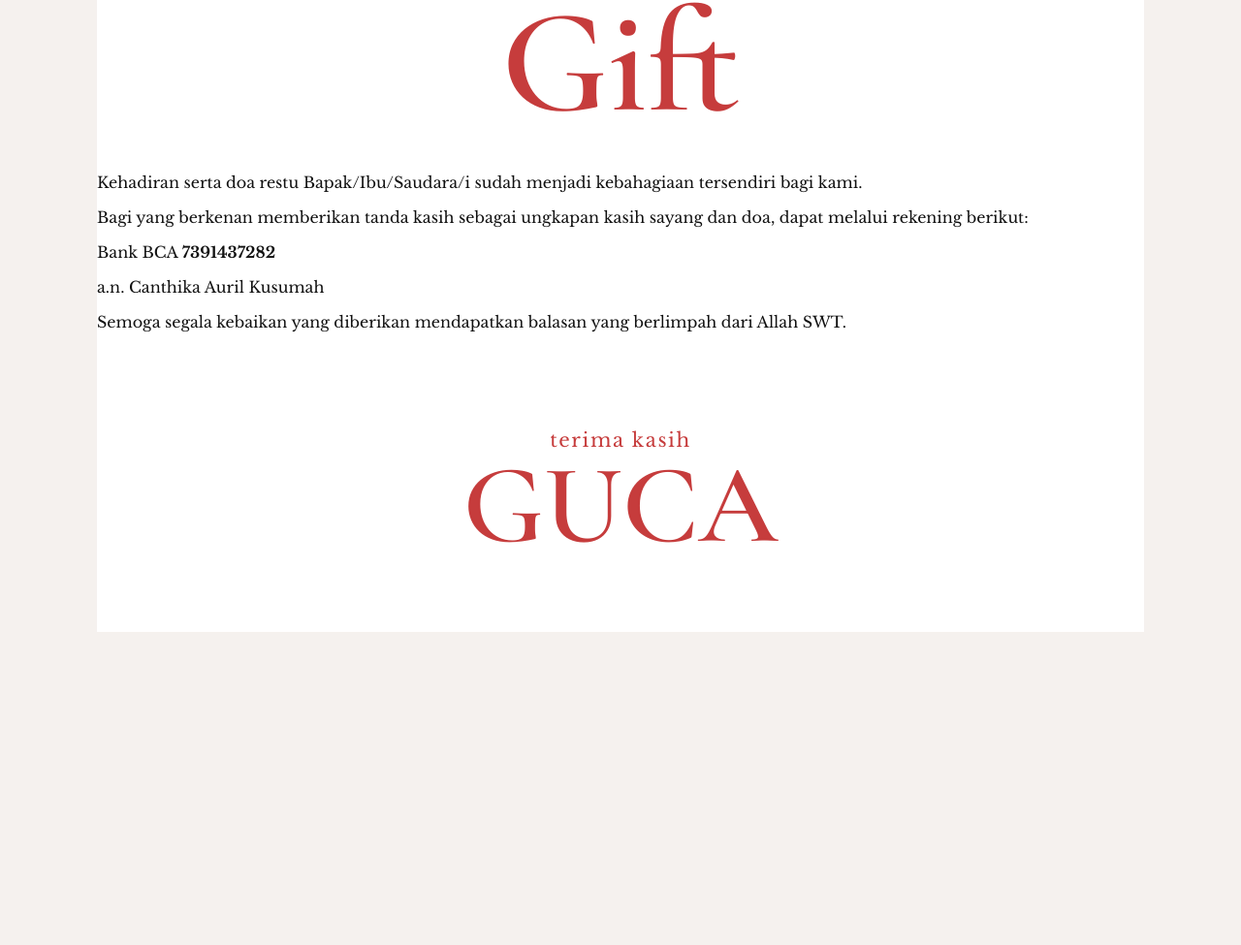
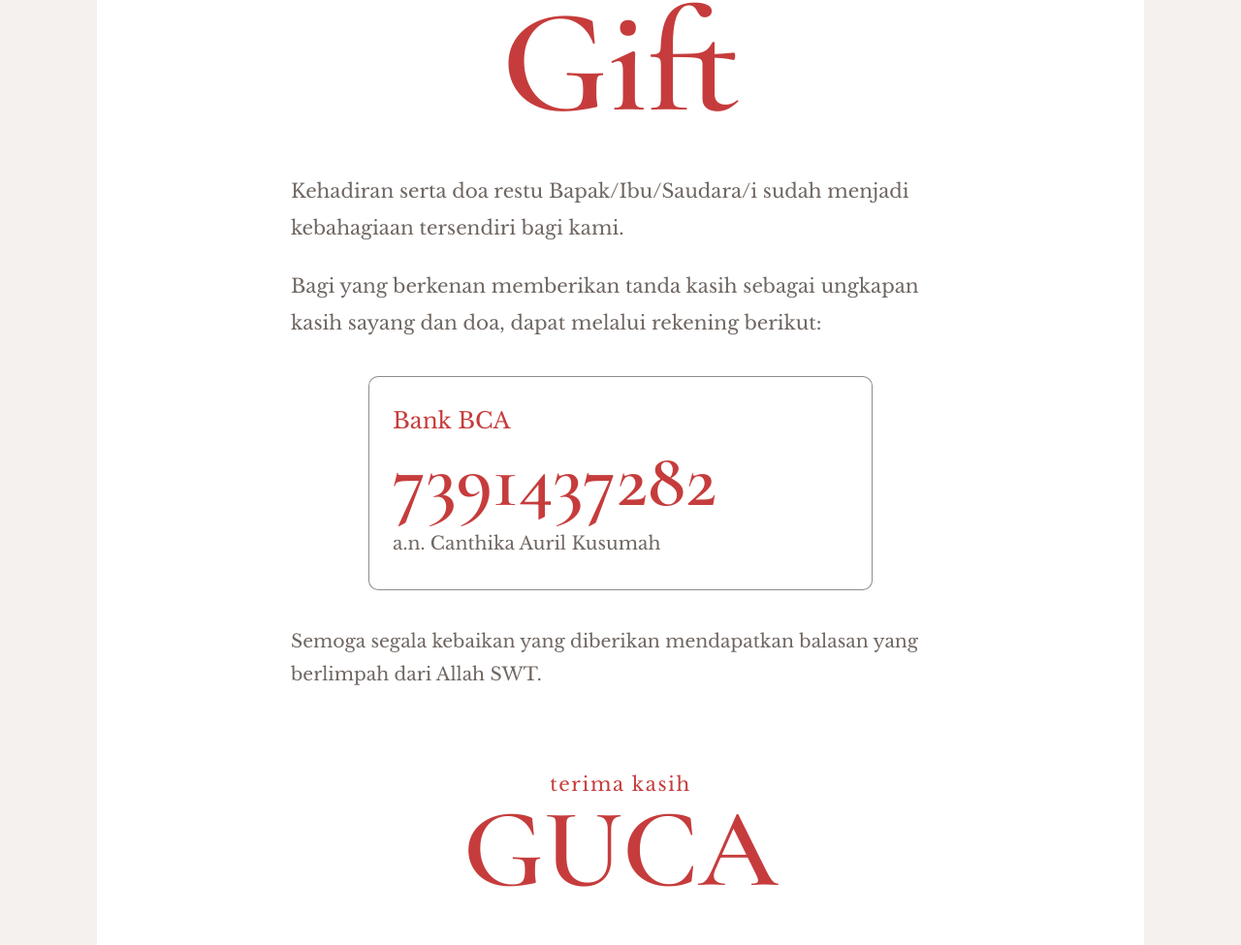
Before and after one commit to agunghii/GUCAWedding, a plain HTML site: page index.html in a window 1280 px wide. Shown: the part 3497-4472 px from the top of the page at 97% size. Before the commit the page ends 4149 px from the top, so only its background shows below. Drawn offline with nearby package versions, Linux system fonts and the light colour scheme.

Commit message:
Update styles.css

```diff
--- a/styles.css
+++ b/styles.css
@@ -70,6 +70,66 @@ textarea {
   border: 1.5px solid rgba(17, 17, 17, 0.48);
   border-radius: 10px;
   background: #000;
+}
+
+gift-section {
+  width: 80.55%;
+  margin: 17px auto 0;
+  border: 3px solid var(--black);
+  border-radius: 38px;
+  padding: 64px clamp(28px, 7vw, 92px) 72px;
+  text-align: center;
+}
+
+.gift-copy {
+  display: grid;
+  gap: 22px;
+  max-width: 680px;
+  margin: 0 auto 36px;
+  color: var(--muted);
+  font-size: clamp(1rem, 2vw, 1.25rem);
+  line-height: 1.9;
+}
+
+.gift-copy p,
+.gift-prayer,
+.bank-box p {
+  margin: 0;
+}
+
+.bank-box {
+  display: grid;
+  gap: 12px;
+  max-width: 520px;
+  margin: 0 auto 36px;
+  padding: 30px 24px;
+  border: 1.5px solid rgba(17, 17, 17, 0.48);
+  border-radius: 10px;
+  background: #fff;
+  color: var(--red);
+}
+
+.bank-box span {
+  font-size: clamp(1.1rem, 2.3vw, 1.45rem);
+}
+
+.bank-box strong {
+  font-family: "Cormorant Garamond", Georgia, serif;
+  font-size: clamp(2.6rem, 7vw, 5rem);
+  font-weight: 600;
+  line-height: 0.9;
+}
+
+.bank-box p,
+.gift-prayer {
+  color: var(--muted);
+  font-size: clamp(1rem, 2vw, 1.18rem);
+  line-height: 1.8;
+}
+
+.gift-prayer {
+  max-width: 680px;
+  margin: 0 auto;
 }
 
 .video-frame video {
@@ -266,6 +326,14 @@ button {
     padding: 38px 22px 34px;
   }
 
+.gift-section {
+    width: calc(100% - 36px);
+    margin-top: 16px;
+    border-width: 2px;
+    border-radius: 24px;
+    padding: 38px 22px 34px;
+  }
+
   h1 {
     margin-bottom: 34px;
   }
```
